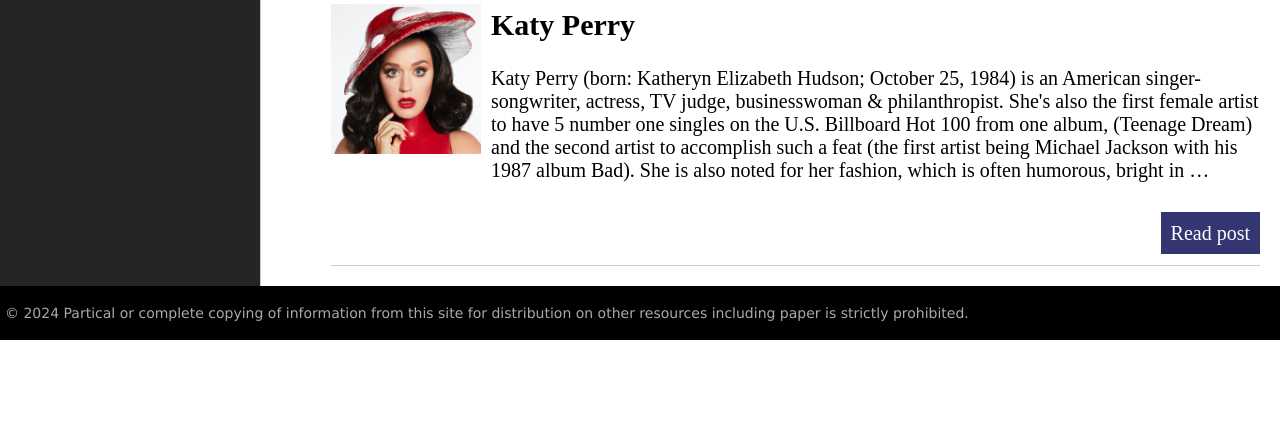
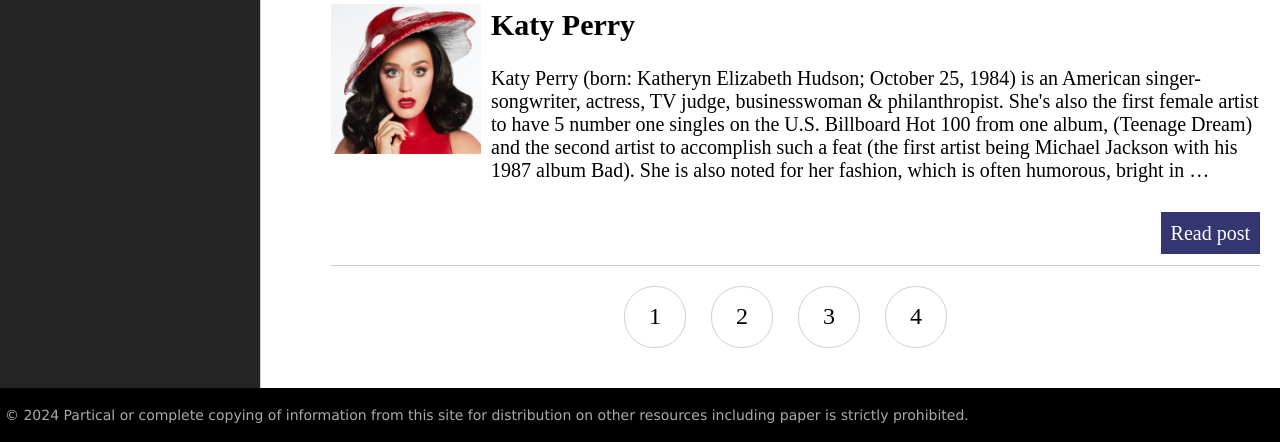
Before and after one commit to yeronim1/Articles, a Django app: page / in a window 1280 px wide. Shown: the part 888-1330 px from the top of the page. Before the commit the page ends 1228 px from the top, so only its background shows below. Run offline with Django 5.2, Linux system fonts and the light colour scheme; data comes from the database, SQL or seed files in the repository.

Commit message:
edit style.css and add page navigation

```diff
--- a/coolsite/women/static/women/css/styles.css
+++ b/coolsite/women/static/women/css/styles.css
@@ -393,3 +393,41 @@ ul.lang-list li a:hover {color: #fdc073;}
     min-width: 200px;
     font-size: 16px;
 }
+
+.list-pages {
+	text-align: center;
+	margin: 0 0 20px 0;
+}
+.list-pages ul {
+	margin: 20px 0 0 0;
+	padding: 0;
+	list-style: none;
+}
+.list-pages ul li {
+	display: inline-block;
+	margin: 0 20px 0 0;
+}
+.list-pages a {
+	color: #000;
+	font-size: 24px;
+	text-decoration: none;
+}
+.list-pages .page-num, .page-num-selected {
+	display: inline-block;
+	width: 60px;
+	height: 44px;
+	padding: 16px 0 0 0;
+	border: 1px solid #d0d0d0;
+	border-radius: 30px;
+}
+.list-pages .page-num:hover {
+	box-shadow: 3px 3px 1px #d0d0d0;
+}
+.list-pages .page-num-selected {
+	border: none;
+	color: #000;
+	font-size: 20px;
+}
+.list-pages .page-num-selected:hover {
+	box-shadow: none;
+}
--- a/coolsite/women/templates/women/base.html
+++ b/coolsite/women/templates/women/base.html
@@ -66,6 +66,15 @@
 	<div class="content-text">
 {% block content %}
 {% endblock %}
+<nav class="list-pages">
+    <ul>
+        {% for p in paginator.page_range %}
+        <li class="page-num">
+            <a href="?page={{ p }}">{{ p }}</a>
+        </li>
+        {% endfor %}
+    </ul>
+</nav>
 	</div>
 <!-- Конец блока контента -->
 
```
Also changed, not shown: coolsite/women/templates/women/about.html (+0 -14 lines).
